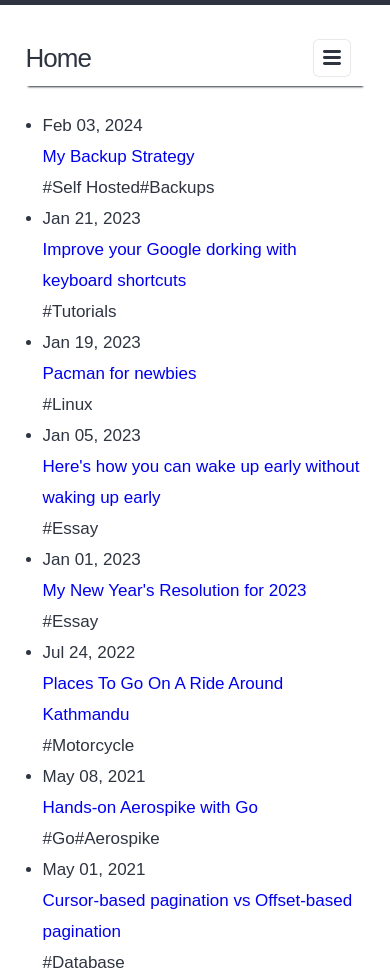
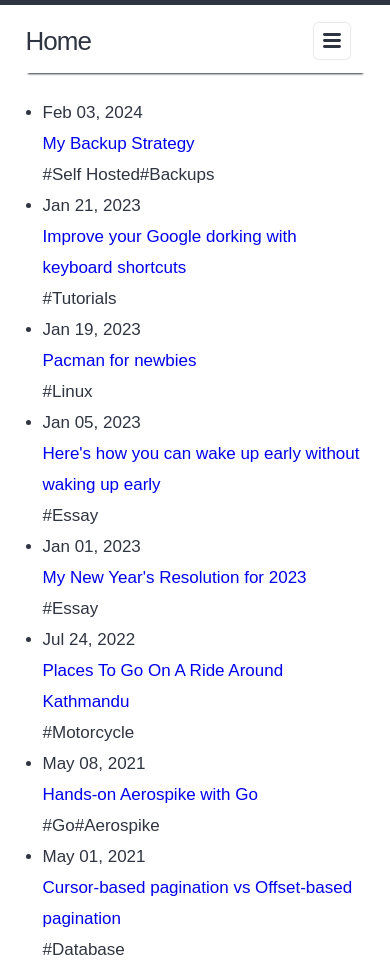
Before and after one commit to adityathebe/adityathebe.com, a Gatsby site: page / in a window 390 px wide. Shown: the top 968 px of the page. Built offline with nearby package versions, Linux system fonts and the light colour scheme; Gatsby itself is replaced by a stand-in of ours.

Commit message:
fix: navbar

```diff
--- a/src/components/Layout/layout.css
+++ b/src/components/Layout/layout.css
@@ -196,7 +196,7 @@ h1 {
 
 @media screen and (max-width: 450px) {
   .main-wrapper {
-    padding: 1.5em;
+    padding: .5em 1.5em;
   }
 }
 
--- a/src/components/Navbar/navbar.css
+++ b/src/components/Navbar/navbar.css
@@ -3,7 +3,7 @@ header {
 }
 
 .site-header {
-  min-height: 55.95px;
+  min-height: 3.5em;
   z-index: 2;
   position: relative;
   box-shadow: 0 3px 2px -2px var(--border-color-2);
@@ -89,7 +89,7 @@ header {
     display: none;
   }
 
-  .site-nav .trigger .theme-switch-wrapper{
+  .site-nav .trigger .theme-switch-wrapper {
     margin-right: 10px;
   }
 
```
